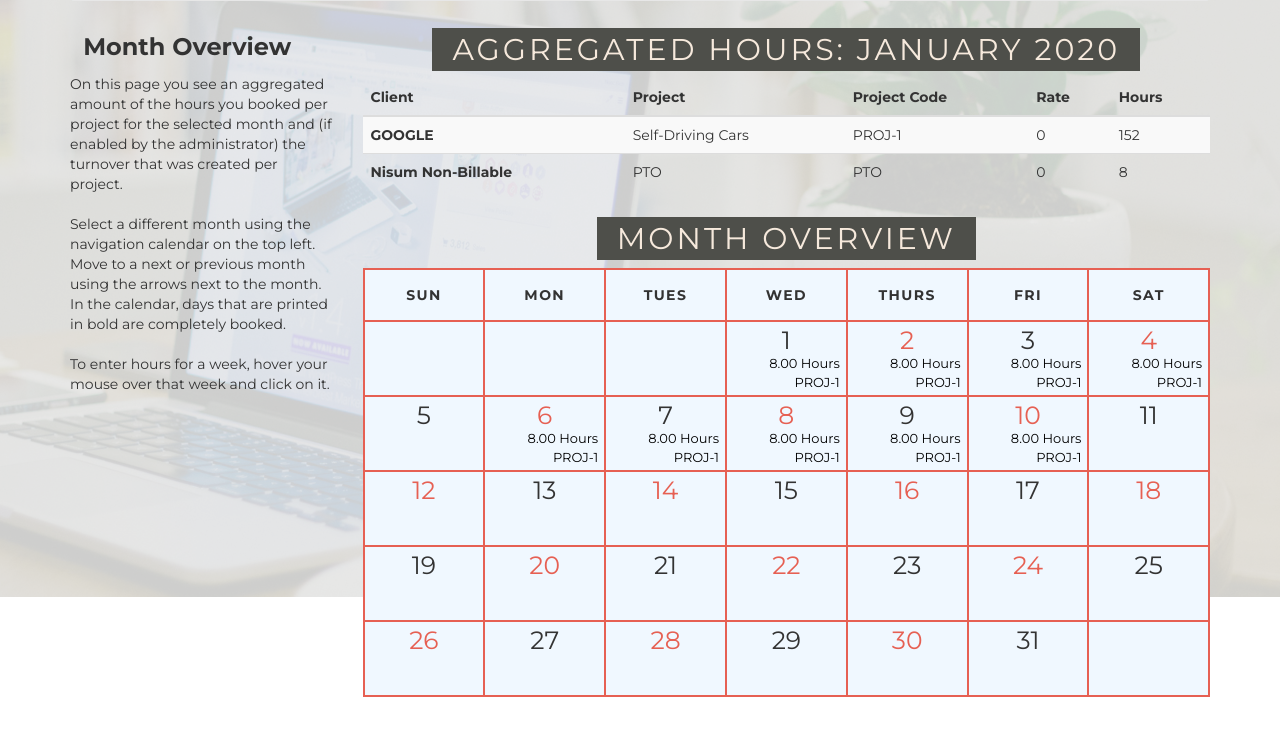
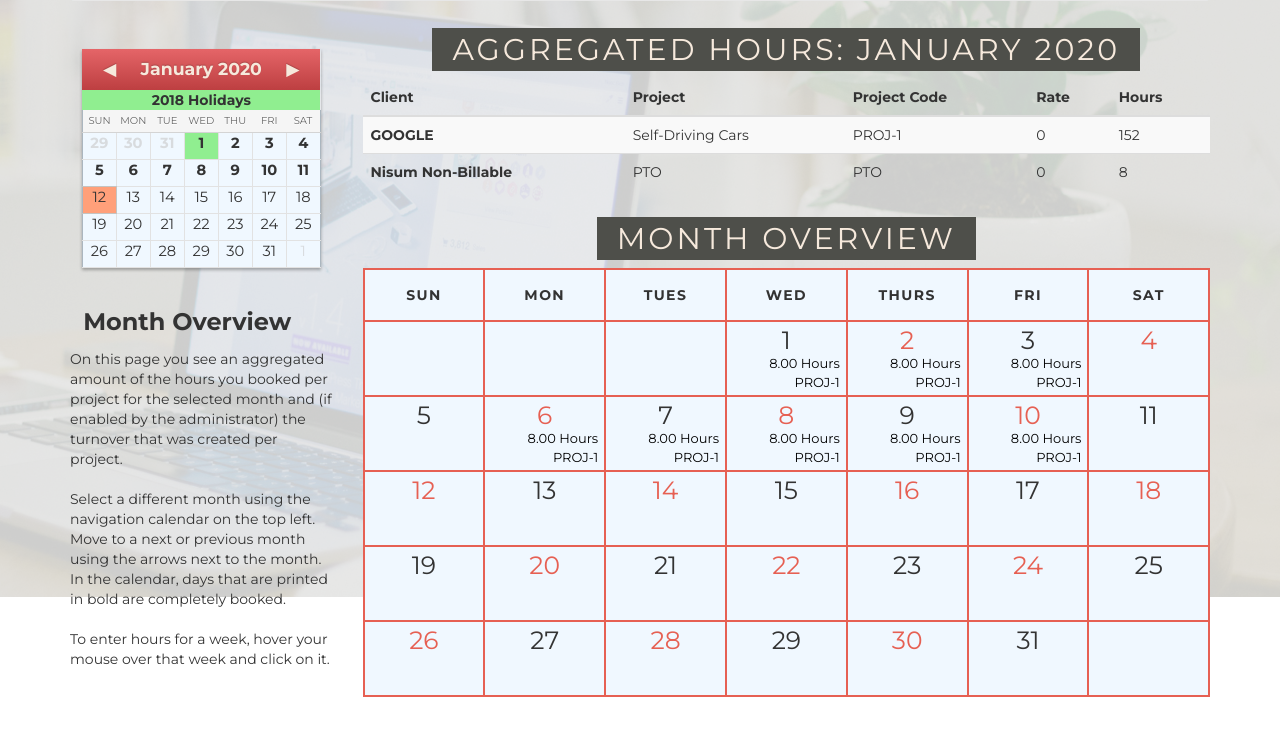
Before and after one commit to azou-nisum-com/ehour-mockup, a plain HTML site: page month-overview/index.html in a window 1280 px wide. Shown: the part 203-938 px from the top of the page. Drawn offline with nearby package versions, Linux system fonts and the light colour scheme.

Commit message:
Complete mock template for month overview

```diff
--- a/month-overview/index.html
+++ b/month-overview/index.html
@@ -33,6 +33,76 @@
 </nav>
   <div class="row">
     <div class="col-sm-3">
+      <table class="calendar--small">
+        <tr>
+          <th class="calendar--small__holidays" colspan="7">2018 Holidays</th>
+        </tr>
+        <thead class="banner--color">
+        <tr>
+          <th class="calendar--small__left__arrow"><a href="" class="banner--color">◀</a></th>
+          <th colspan="5">
+            January 2020
+          </th>
+          <th class="calendar--small__right__arrow"class="arrow"><a href="" class="banner--color">▶</a></th>
+        </tr>
+        </thead>
+        <tbody>
+        <tr>
+          <th class="calendar--small__weekday--header">Sun</th>
+          <th class="calendar--small__weekday--header">Mon</th>
+          <th class="calendar--small__weekday--header">Tue</th>
+          <th class="calendar--small__weekday--header">Wed</th>
+          <th class="calendar--small__weekday--header">Thu</th>
+          <th class="calendar--small__weekday--header">Fri</th>
+          <th class="calendar--small__weekday--header">Sat</th>
+        </tr>
+        <tr>
+          <td class="calendar--small__off calendar--small__previous">29</td>
+          <td class="calendar--small__off calendar--small__previous">30</td>
+          <td class="calendar--small__off calendar--small__previous">31</td>
+          <td class="calendar--small__previous calendar--small__holidays">1</td>
+          <td class="calendar--small__previous">2</td>
+          <td class="calendar--small__previous">3</td>
+          <td class="calendar--small__previous">4</td>
+        </tr>
+        <tr>
+          <td class="calendar--small__previous calendar--small__last-week">5</td>
+          <td class="calendar--small__previous">6</td>
+          <td class="calendar--small__previous">7</td>
+          <td class="calendar--small__previous">8</td>
+          <td class="calendar--small__previous">9</td>
+          <td class="calendar--small__previous">10</td>
+          <td class="calendar--small__previous">11</td>
+        </tr>
+        <tr>
+          <td class="calendar--small__today">12</td>
+          <td class="calendar--small__tomorrow">13</td>
+          <td>14</td>
+          <td>15</td>
+          <td>16</td>
+          <td>17</td>
+          <td>18</td>
+        </tr>
+        <tr>
+          <td>19</td>
+          <td>20</td>
+          <td>21</td>
+          <td>22</td>
+          <td>23</td>
+          <td>24</td>
+          <td>25</td>
+        </tr>
+        <tr>
+          <td>26</td>
+          <td>27</td>
+          <td>28</td>
+          <td>29</td>
+          <td>30</td>
+          <td>31</td>
+          <td class="calendar--small__off">1</td>
+        </tr>
+        </tbody>
+      </table>
       <div class="instructions">
         <h3 class="instructions--title"><strong>Month Overview</strong></h3>
         <p>On this page you see an aggregated amount of the hours you booked per project for the selected month and (if enabled by the administrator) the turnover that was created per project.
@@ -49,7 +119,7 @@
     <div class="col-sm-9">
       <table class="table table-striped">
         <caption class="month--overview__banner">
-          <h1>Aggregated hours: January 2020</h1>
+          <h1 class="banner--color">Aggregated hours: January 2020</h1>
         </caption>
         <thead>
         <tr>
@@ -80,7 +150,7 @@
 
       <table class="calendar--month--overview">
         <caption class="month--overview__banner">
-          <h1>Month Overview</h1>
+          <h1 class="banner--color">Month Overview</h1>
         </caption>
         <thead>
         <tr>
@@ -101,7 +171,7 @@
           <td class="calendar__day__cell">1<span class="calendar__day__data">8.00 Hours <br/>PROJ-1</span></td>
           <td class="calendar__day__cell">2<span class="calendar__day__data">8.00 Hours <br/>PROJ-1</span></td>
           <td class="calendar__day__cell">3<span class="calendar__day__data">8.00 Hours <br/>PROJ-1</span></td>
-          <td class="calendar__day__cell">4<span class="calendar__day__data">8.00 Hours <br/>PROJ-1</span></td>
+          <td class="calendar__day__cell">4</td>
         </tr>
         <tr>
           <td class="calendar__day__cell">5</td>
--- a/month-overview/main.css
+++ b/month-overview/main.css
@@ -36,6 +36,10 @@ th {
   z-index: -1;
 }
 
+.banner--color {
+  color: #F6E9DC;
+}
+
 .navbar {
   background-color: #e3f2fd;
   padding-bottom: 1%;
@@ -53,6 +57,112 @@ th {
   color: #d34836;
 }
 
+.calendar--small {
+  -webkit-box-shadow: 0 2px 3px 0 rgba(0, 0, 0, 0.3);
+  -moz-box-shadow: 0 2px 3px 0 rgba(0, 0, 0, 0.3);
+  -ms-box-shadow: 0 2px 3px 0 rgba(0, 0, 0, 0.3);
+  -o-box-shadow: 0 2px 3px 0 rgba(0, 0, 0, 0.3);
+  box-shadow: 0 2px 3px 0 rgba(0, 0, 0, 0.3);
+  border-spacing: 0;
+  margin: 2em auto;
+}
+
+.calendar--small__holidays {
+  background-color: lightgreen;
+  text-align: center;
+}
+
+.calendar--small a {
+  text-decoration: none;
+}
+
+.calendar--small thead th {
+  background-image: -webkit-gradient(linear, left top, left bottom, color-stop(0%, #e56568), color-stop(100%, #bd3f41));
+  background-image: -webkit-linear-gradient(top, #e56568, #bd3f41);
+  background-image: -moz-linear-gradient(top, #e56568, #bd3f41);
+  background-image: -ms-linear-gradient(top, #e56568, #bd3f41);
+  background-image: -o-linear-gradient(top, #e56568, #bd3f41);
+  background-image: linear-gradient(top, #e56568, #bd3f41);
+  font-size: 13pt;
+  font-weight: bold;
+  padding: 8px 0;
+  text-align: center;
+  text-shadow: 0 -1px 1px rgba(0, 0, 0, 0.2);
+}
+
+.calendar--small__left__arrow:first-child {
+  text-align: right;
+}
+
+.calendar--small__right__arrow:last-child {
+  text-align: left;
+}
+
+.calendar--small__weekday--header {
+  background-color: #f5f5f5;
+  border-bottom: 1px solid #d4d4d4;
+  color: #666;
+  font-size: 7.5pt;
+  font-weight: normal;
+  padding: 4px 0;
+  text-align: center;
+  text-shadow: 0 1px 0 #fff;
+  text-transform: uppercase;
+}
+
+.calendar--small__weekday--header:first-child {
+  border-left: 1px solid #abb6bf;
+}
+
+.calendar--small__weekday--header:last-child {
+  border-right: 1px solid #abb6bf;
+}
+
+.calendar--small__previous {
+  font-weight: bold;
+}
+
+.calendar--small tbody td {
+  background-color: aliceblue;
+  border-bottom: 1px solid #e2e2e2;
+  border-left: 1px solid #e2e2e2;
+  font-size: 11pt;
+  height: 27px !important;
+  padding: 0;
+  text-align: center;
+  width: 34px;
+}
+
+.calendar--small tbody td.calendar--small__holidays {
+  background-color: lightgreen;
+}
+
+.calendar--small tbody td.calendar--small__today {
+  background-color: lightsalmon;
+  border-left: 1px solid #c4c4c2;
+  border-bottom: 1px solid #c4c4c2;
+}
+
+.calendar--small tbody td.calendar--small__last-week {
+  border-bottom: 1px solid #c4c4c2;
+}
+
+.calendar--small tbody td.calendar--small__tomorrow {
+  border-left: 1px solid #c4c4c2;
+}
+
+.calendar--small__off {
+  color: #d8dbde;
+}
+
+.calendar--small tbody td:last-child {
+  border-right: 1px solid #abb6bf;
+}
+
+.calendar--small tbody td:first-child {
+  border-left: 1px solid #abb6bf;
+}
+
 .month--overview__banner {
   text-align: center;
   padding: .75rem;
@@ -60,7 +170,6 @@ th {
 
 .month--overview__banner h1 {
   background-color: #4E4F4A;
-  color: #F6E9DC;
   display: inline-block;
   font-size: 3rem;
   font-weight: 400;
```
